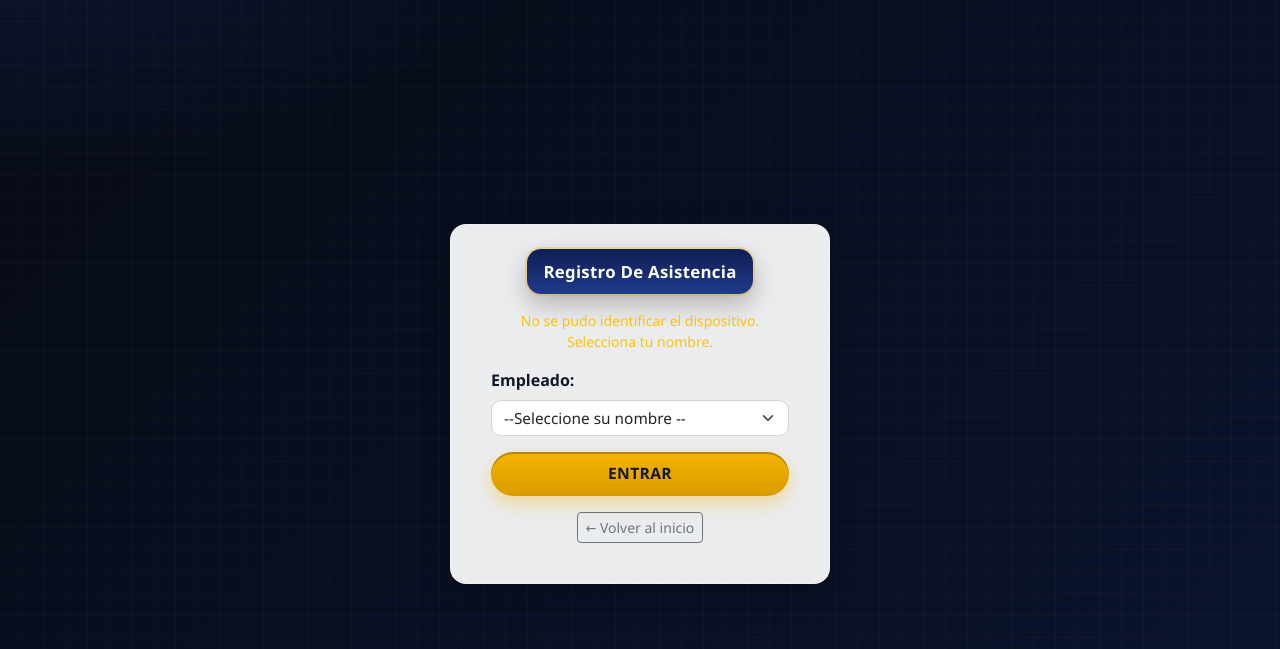
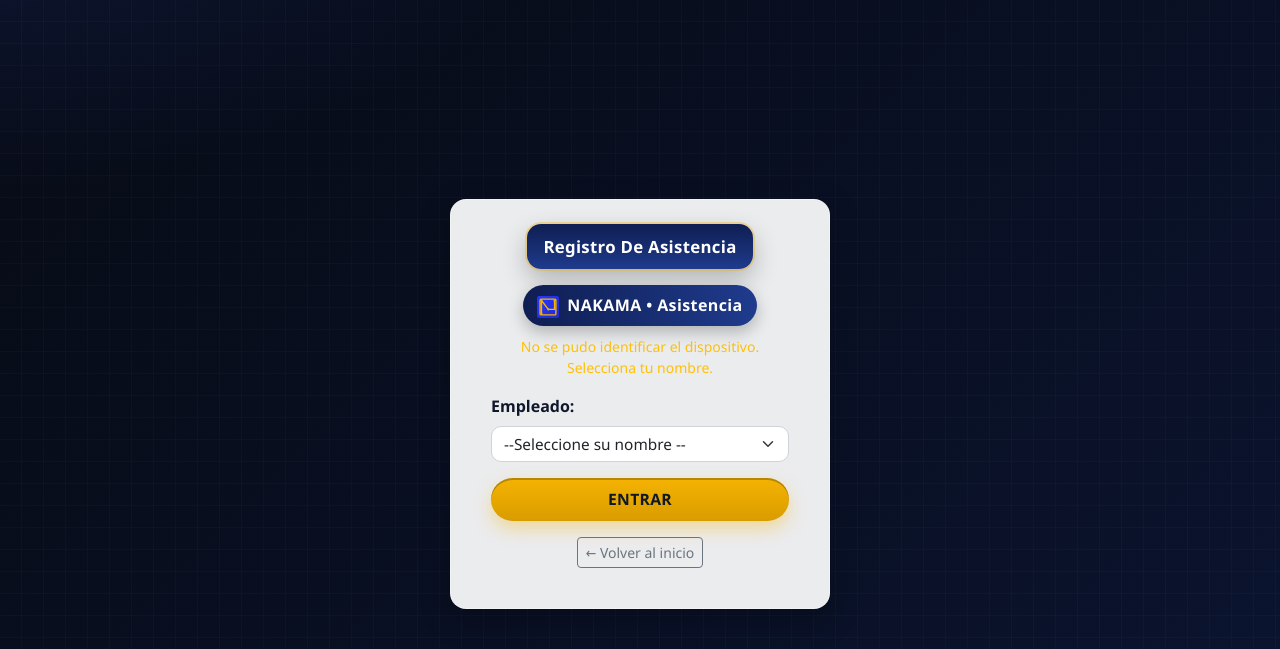
Before and after one commit to ichigo34/asistencia-nakama-service, a Django app: page /auto/ in a window 1280 px wide. Shown: the top 649 px of the page. Run offline with Django 5.2, Linux system fonts and the light colour scheme; data that the repository does not hold is empty; some libraries are stand-ins or nearby versions.

Commit message:
brand: integrar logo de la empresa (SVG) en pantalla principal y formularios; estilos para la píldora de marca

```diff
--- a/app/static/css/formulario.css
+++ b/app/static/css/formulario.css
@@ -65,6 +65,7 @@ body::before{
     color:#fff; font-weight:800; letter-spacing:.4px;
     padding: 8px 14px; border-radius: 999px; box-shadow: 0 6px 16px rgba(0,0,0,.25);
 }
+.brand-pill img{ height:22px; width:22px; object-fit:contain; margin-right:8px; vertical-align:middle; }
 
 .title-gradient{ background: linear-gradient(90deg, #00b4ff, #3b82f6, #f5b301); -webkit-background-clip:text; background-clip:text; color:transparent; }
 
--- a/app/templates/formulario_qr.html
+++ b/app/templates/formulario_qr.html
@@ -18,6 +18,7 @@
           <div class="mb-3">
             <span class="header-chip">Registro de asistencia</span>
           </div>
+<div class="brand-bar"><span class="brand-pill"><img src="{% static 'img/logo-nakama.svg' %}" alt="Nakama">NAKAMA • Asistencia</span></div>
           <div class="card-body pt-0">
             <form method="POST" class="text-start">
               {% csrf_token %}
--- a/app/templates/identificar.html
+++ b/app/templates/identificar.html
@@ -16,6 +16,7 @@
           <div class="mb-3">
             <span class="header-chip">Registro de asistencia</span>
           </div>
+<div class="brand-bar"><span class="brand-pill"><img src="{% static 'img/logo-nakama.svg' %}" alt="Nakama">NAKAMA • Asistencia</span></div>
           <div class="card-body pt-0">
             <small id="estado" class="text-muted d-block mb-3">Detectando tu dispositivo...</small>
 
--- a/app/templates/pagina_principal.html
+++ b/app/templates/pagina_principal.html
@@ -16,7 +16,7 @@
 <div class="card hero-card p-4 mt-5 text-center">
                     <span class="glow-line gl1"></span>
                     <span class="glow-line gl2"></span>
-                    <div class="brand-bar"><span class="brand-pill">NAKAMA • Asistencia</span></div>
+<div class="brand-bar"><span class="brand-pill"><img src="{% static 'img/logo-nakama.svg' %}" alt="Nakama">NAKAMA • Asistencia</span></div>
                     <div class="card-body pt-0">
                         <h4 class="fw-bold mb-2 title-gradient">Sistema de asistencia</h4>
                         <div class="mb-3">
```
Also changed, not shown: app/static/img/logo-nakama.svg (added).
